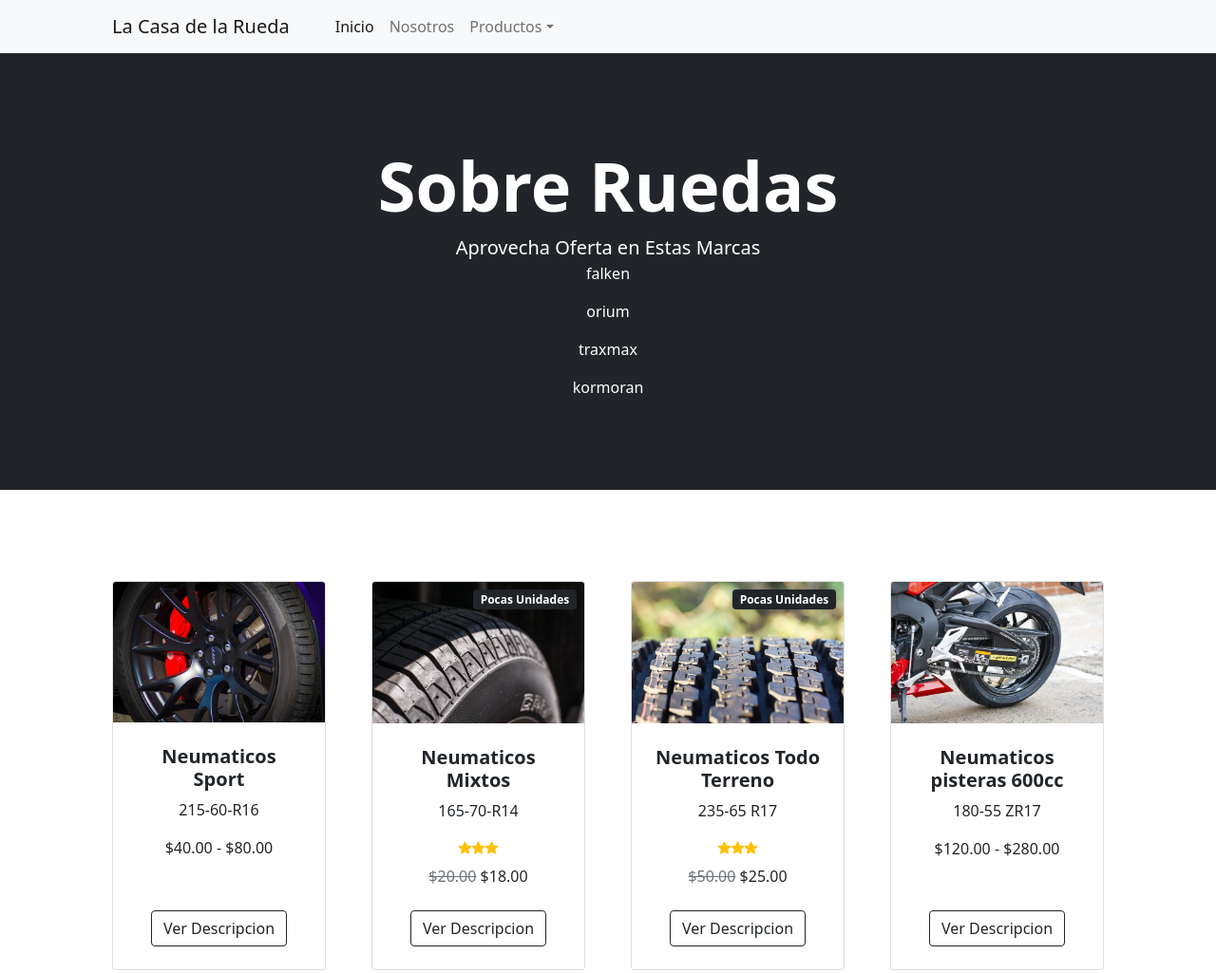
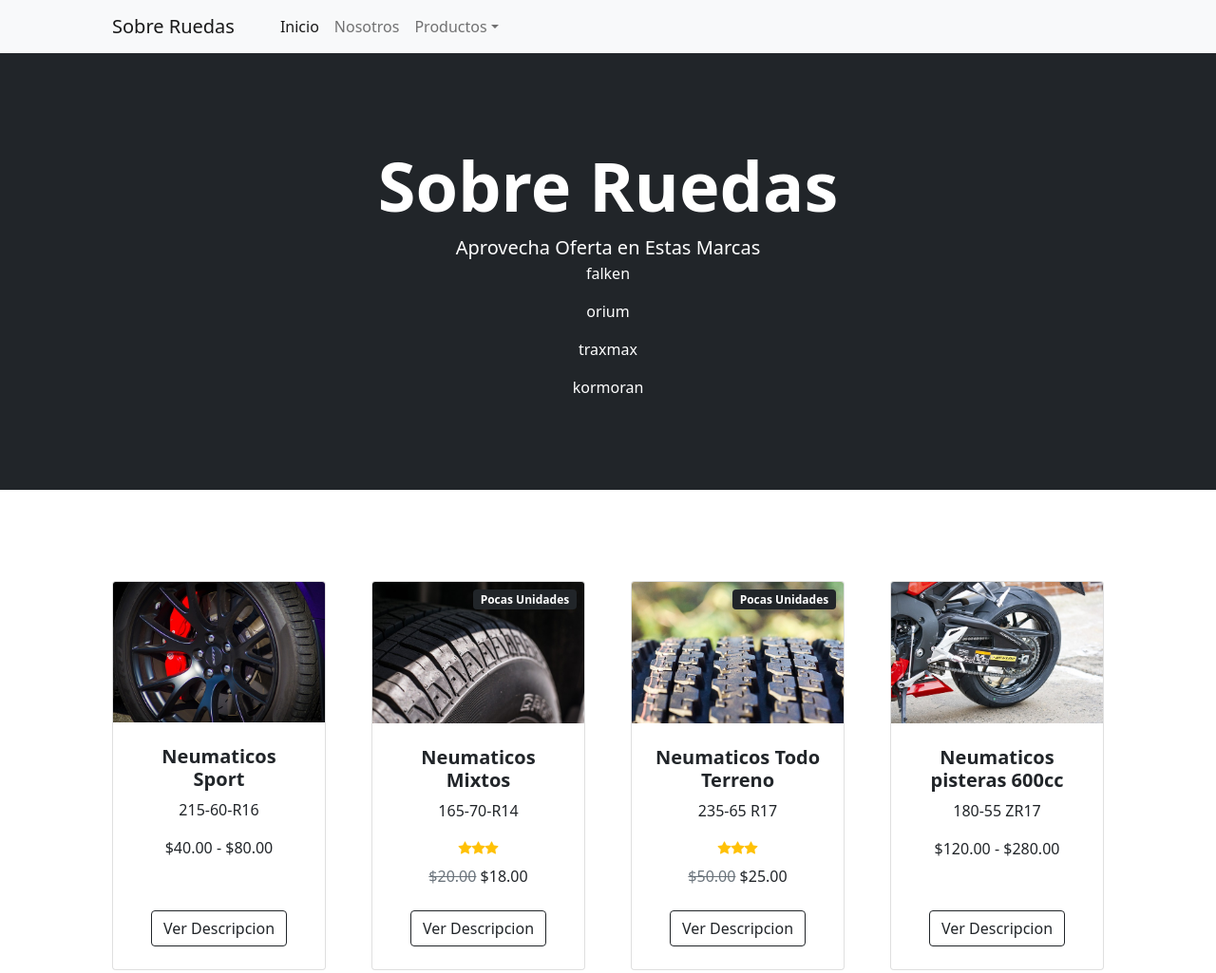
Before and after one commit to christianvalois/christianverajavascrip, a plain HTML site: page startbootstrap-shop-homepage-gh-pages/index.html in a window 1280 px wide. Shown: the top 1025 px of the page at 95% size. Drawn offline with nearby package versions, Linux system fonts and the light colour scheme.

Commit message:
mas cambios

```diff
--- a/startbootstrap-shop-homepage-gh-pages/index.html
+++ b/startbootstrap-shop-homepage-gh-pages/index.html
@@ -17,7 +17,7 @@
         <!-- Navigation-->
         <nav class="navbar navbar-expand-lg navbar-light bg-light">
             <div class="container px-4 px-lg-5">
-                <a class="navbar-brand" href="#!">La Casa de la Rueda</a>
+                <a class="navbar-brand" href="#!">Sobre Ruedas</a>
                 <button class="navbar-toggler" type="button" data-bs-toggle="collapse" data-bs-target="#navbarSupportedContent" aria-controls="navbarSupportedContent" aria-expanded="false" aria-label="Toggle navigation"><span class="navbar-toggler-icon"></span></button>
                 <div class="collapse navbar-collapse" id="navbarSupportedContent">
                     <ul class="navbar-nav me-auto mb-2 mb-lg-0 ms-lg-4">
```
